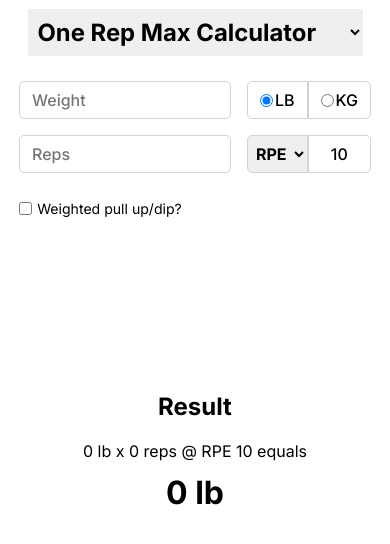
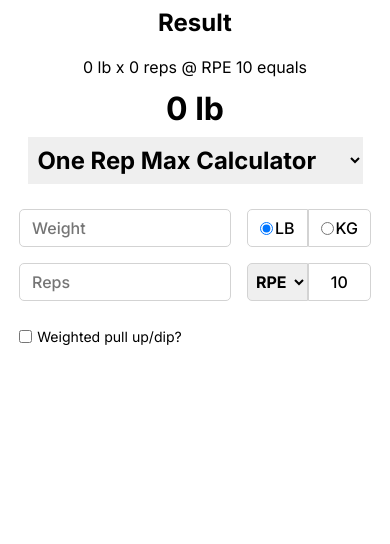
Before and after one commit to danielbirdjr/barbell_calculator, a Next.js app: page /rm-calculator in a window 390 px wide. Shown: the top 544 px of the page. Built offline with nearby package versions, Linux system fonts and the light colour scheme.

Commit message:
Just temporarily testing this layout for mobile

```diff
--- a/src/app/rm-calculator/page.js
+++ b/src/app/rm-calculator/page.js
@@ -99,6 +99,11 @@ export default function RepMaxCalculator() {
     return (
         <main>
             <div className="rm-calculation-container">
+                <div className="result-container">
+                    <h2>Result</h2>
+                    <div>{displayedWeight} {weightUnit.toLowerCase()} x {displayedReps} reps @ {intensityUnit} {intensity} equals</div>
+                    <h1>{oneRepMax} {weightUnit.toLowerCase()}</h1>
+                </div>
                 <div className="data-container">
                     <div className="header-container">
                         <select>
@@ -106,6 +111,8 @@ export default function RepMaxCalculator() {
                             <option>Calculate # of Reps by RM</option>
                         </select>
                     </div>
+
+
                     <div className="weight-container">
                         <input className="weight-input" type="text" inputMode="decimal" pattern="[0-9]*\.?[0-9]*" value={weight} onChange={(e) => setWeight(e.target.value)} placeholder="Weight"/>
                         <div className="weight-units-container">
@@ -178,11 +185,6 @@ export default function RepMaxCalculator() {
                         )}
                     </div>
                 </div>
-                <div className="result-container">
-                    <h2>Result</h2>
-                    <div>{displayedWeight} {weightUnit.toLowerCase()} x {displayedReps} reps @ {intensityUnit} {intensity} equals</div>
-                    <h1>{oneRepMax} {weightUnit.toLowerCase()}</h1>
-                </div>
             </div>
         </main>
     );
```
